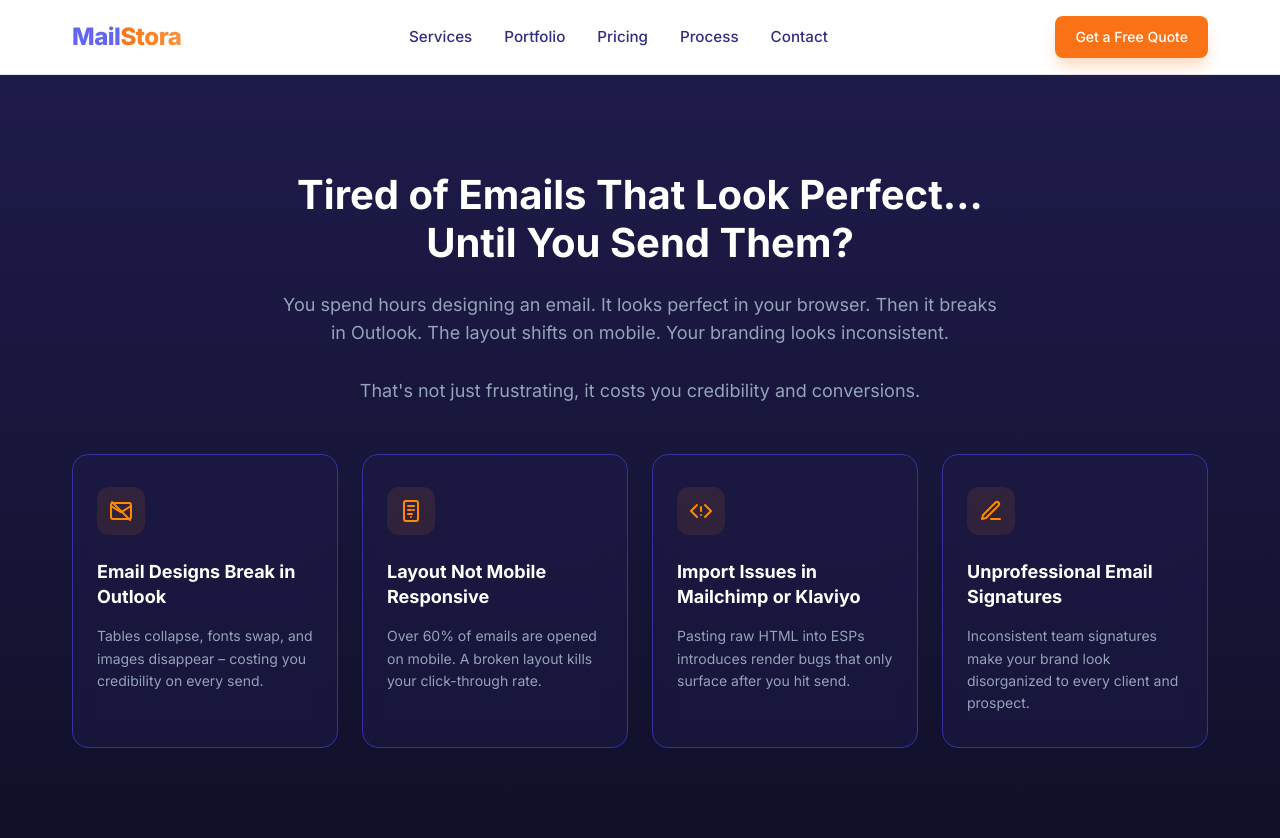
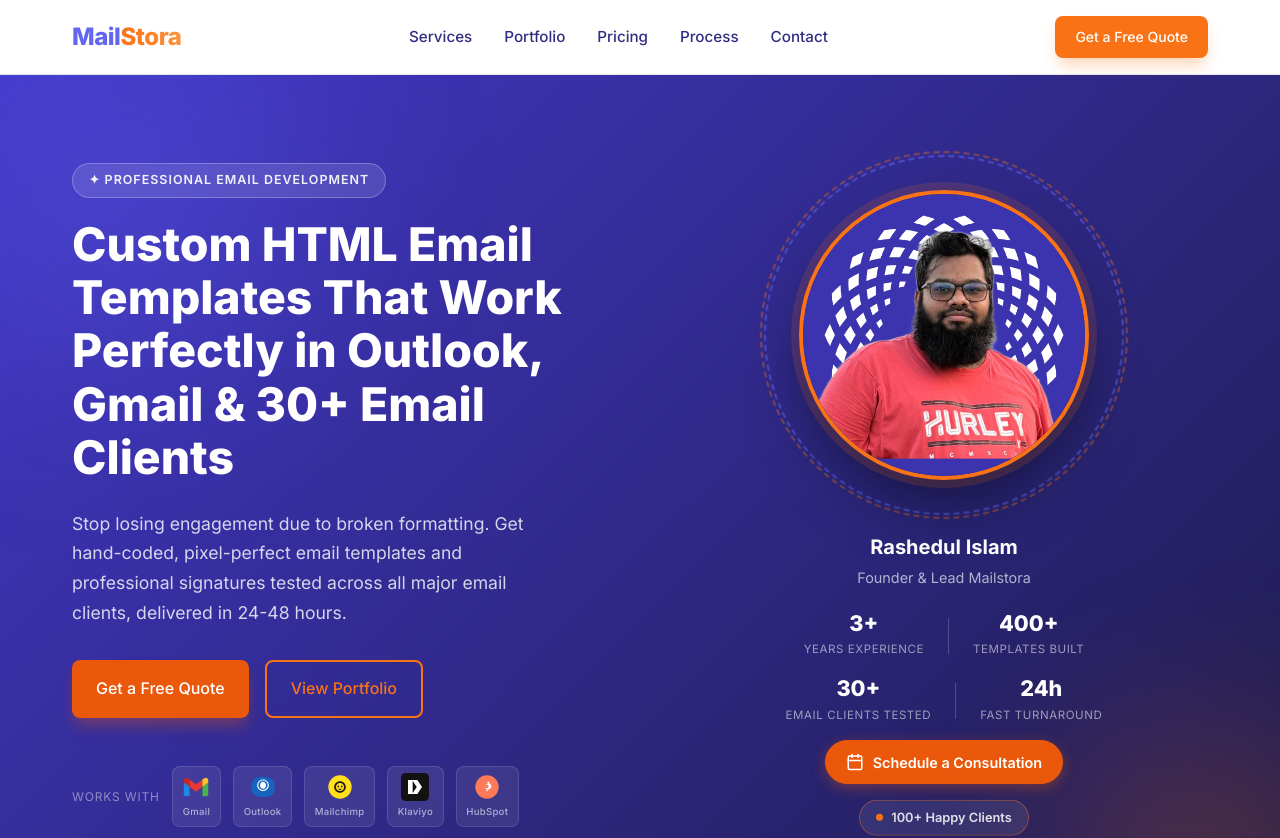
Before and after one commit to Rashedul705/mailstora_01, a Next.js app in the folder Client/: page / in a window 1280 px wide. Shown: the top 838 px of the page. Built offline with nearby package versions, Linux system fonts and the light colour scheme; no server answers.

Commit message:
hero problem solved

```diff
--- a/Client/src/app/components/Hero.tsx
+++ b/Client/src/app/components/Hero.tsx
@@ -1,8 +1,16 @@
 import Image from "next/image";
 import "./Hero.css";
 
+const DEFAULT_HERO = {
+    title: "Custom <span>HTML Email Templates</span> That Work Perfectly in Outlook, Gmail & 30+ Email Clients",
+    subtitle: "Stop losing engagement due to broken formatting. Get hand-coded, pixel-perfect email templates and professional signatures tested across all major email clients, delivered in 24-48 hours.",
+    cta_text: "Get a Free Quote",
+    cta_link: "#contact",
+    background_image: "/consultation-photo-v2.png"
+};
+
 export default function Hero({ data }: { data?: any }) {
-    if (!data) return null;
+    const heroData = data || DEFAULT_HERO;
 
     return (
         <section className="hero section">
@@ -15,14 +23,14 @@ export default function Hero({ data }: { data?: any }) {
                 <div className="hero-content">
                     <span className="hero-badge">✦ Professional Email Development</span>
 
-                    <h1 className="hero-title" dangerouslySetInnerHTML={{ __html: data.title }}></h1>
+                    <h1 className="hero-title" dangerouslySetInnerHTML={{ __html: heroData.title }}></h1>
 
                     <p className="hero-subtitle">
-                        {data.subtitle}
+                        {heroData.subtitle}
                     </p>
 
                     <div className="hero-buttons">
-                        <a href={data.cta_link} className="btn btn-primary">{data.cta_text}</a>
+                        <a href={heroData.cta_link} className="btn btn-primary">{heroData.cta_text}</a>
                         <a href="#portfolio" className="btn btn-secondary">View Portfolio</a>
                     </div>
 
@@ -90,7 +98,7 @@ export default function Hero({ data }: { data?: any }) {
                         <div className="hero-ring-dots" />
                         <div className="hero-photo-frame">
                             <Image
-                                src={data.background_image || "/consultation-photo-v2.png"}
+                                src={heroData.background_image || "/consultation-photo-v2.png"}
                                 alt="Rashedul Islam – Founder & Lead Mailstora"
                                 width={320}
                                 height={320}
--- a/Client/src/app/page.tsx
+++ b/Client/src/app/page.tsx
@@ -13,7 +13,12 @@ import Contact from "./components/Contact";
 import Footer from "./components/Footer";
 
 async function getLandingData() {
-  const API_BASE = process.env.NEXT_PUBLIC_API_URL || 'http://localhost:5000';
+  const API_BASE = process.env.NEXT_PUBLIC_API_URL || '';
+
+  if (!API_BASE && process.env.NODE_ENV === 'production') {
+    console.warn("NEXT_PUBLIC_API_URL is not set. API calls will likely fail in production.");
+  }
+
   try {
     const urls = [
       `${API_BASE}/api/content/hero`,
@@ -23,8 +28,14 @@ async function getLandingData() {
       `${API_BASE}/api/testimonials`,
       `${API_BASE}/api/faq`
     ];
+
     const responses = await Promise.all(
-      urls.map(url => fetch(url, { cache: 'no-store' }).catch(() => null))
+      urls.map(url => fetch(url, { cache: 'no-store' })
+        .then(res => res.ok ? res : Promise.reject(res))
+        .catch(err => {
+          console.error(`Failed to fetch ${url}:`, err.status || err.message || err);
+          return null;
+        }))
     );
 
     return {
```
Also changed, not shown: 1 other file (tests, documents, lock files or other folders).
